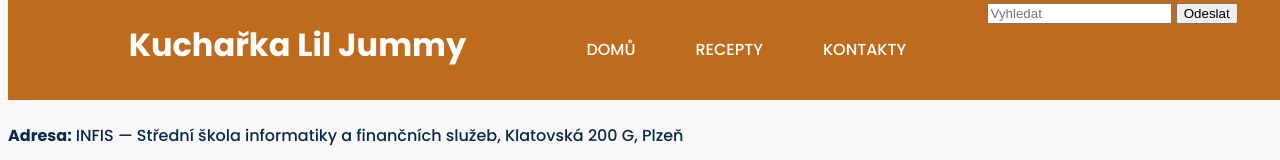
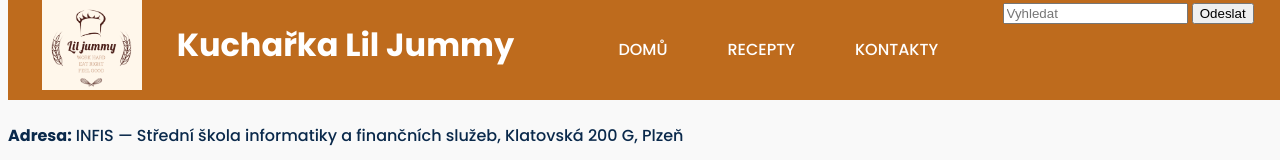
Before and after one commit to jankoncicky/Receptar, a plain HTML site: page kontakty.html in a window 1280 px wide. Shown: the top 160 px of the page. Drawn offline with Linux system fonts and the light colour scheme.

Commit message:
Update kontakty.html

```diff
--- a/kontakty.html
+++ b/kontakty.html
@@ -9,8 +9,7 @@
 
 <body>
     <header>
-        <div id="logo">
-        </div>
+        <a href="index.html"><img src="./Snímek obrazovky 2021-12-16 092152.png" width="100"></a>
         <h1>Kuchařka Lil Jummy</h1>
         <nav>
             <ul>
```
